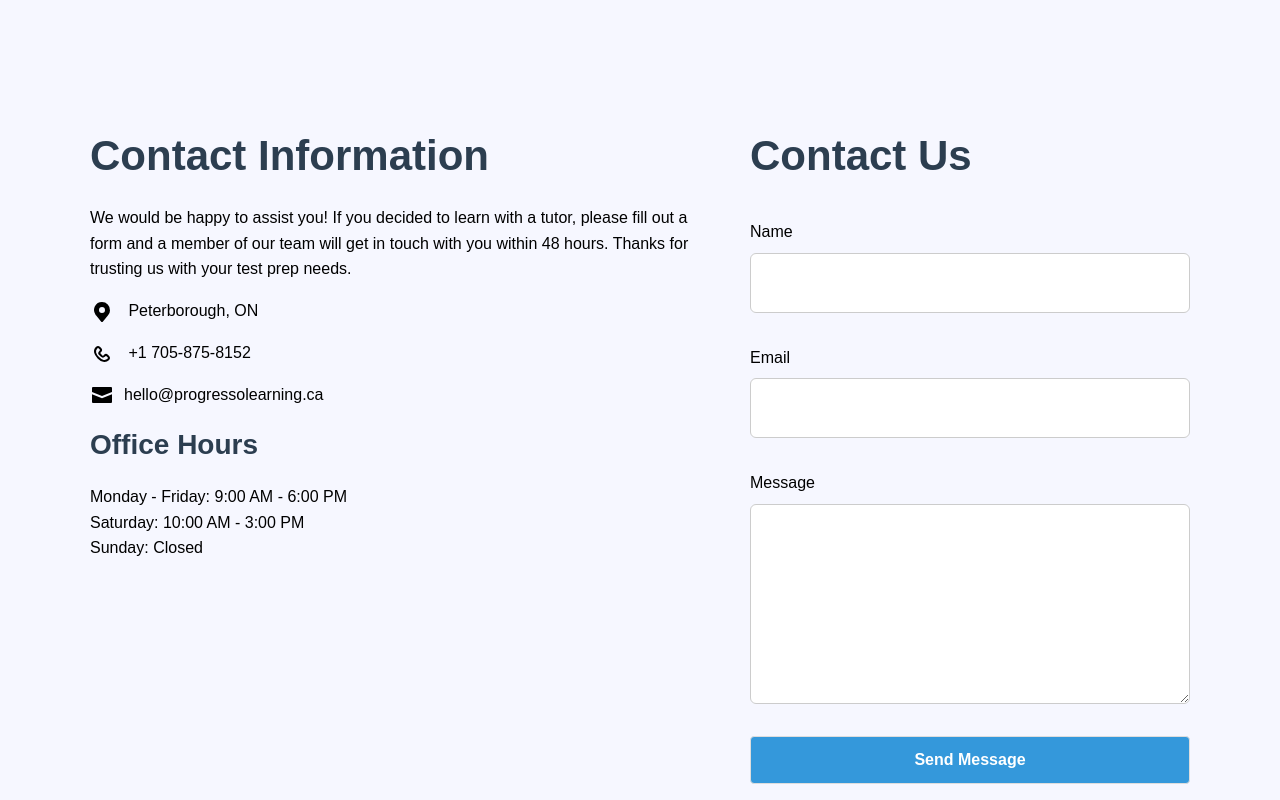
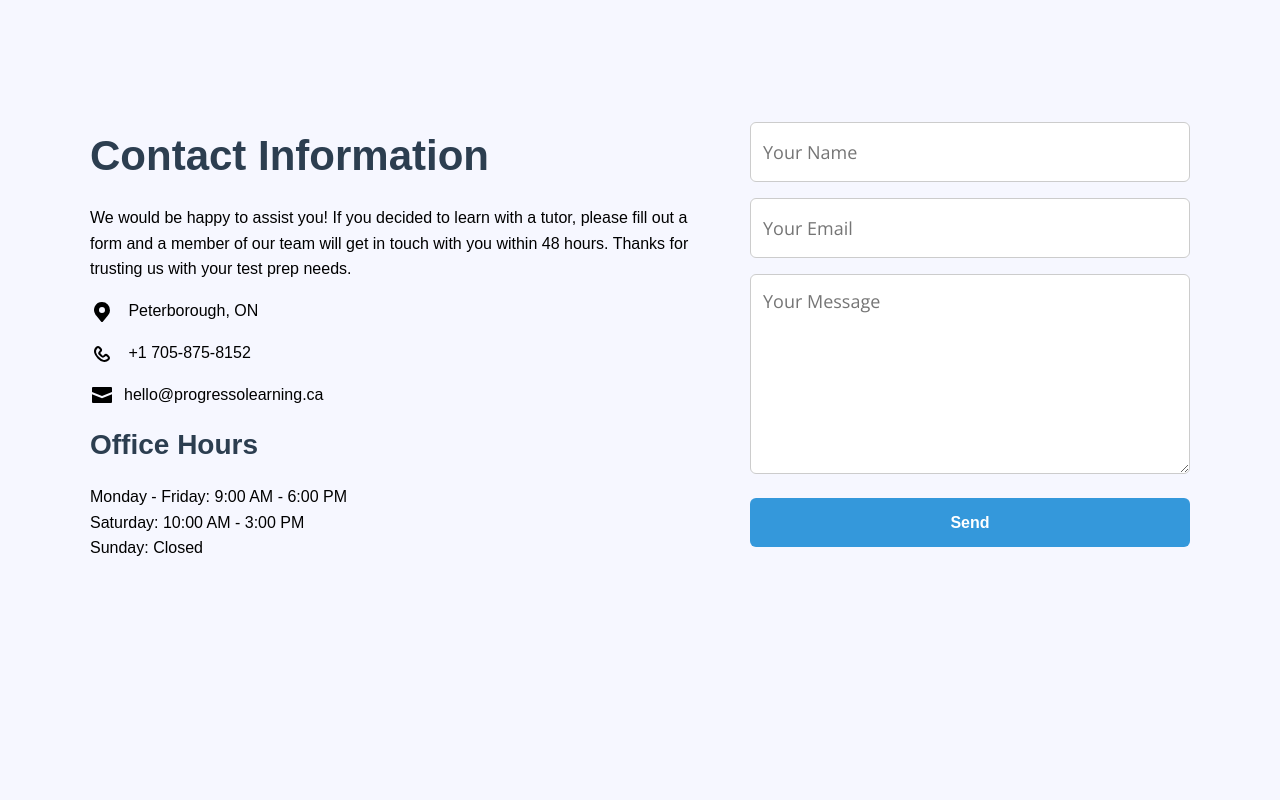
Before and after one commit to bahar-dc/learn-react, a React (Create React App) app: page /#/contact in a window 1280 px wide. Shown: the part 680-1480 px from the top of the page. Built offline with nearby package versions, Linux system fonts and the light colour scheme.

Commit message:
Update ContactForm.jsx

```diff
--- a/src/Components/ContactForm.jsx
+++ b/src/Components/ContactForm.jsx
@@ -1,47 +1,96 @@
-import React, {  useRef } from 'react';
+import React, { useState, useRef } from 'react';
 import emailjs from '@emailjs/browser';
 
+// export const ContactForm = () => {
+//   const form = useRef();
+
+//   const sendEmail = (e) => {
+//     e.preventDefault();
+
+//     emailjs
+//       .sendForm('service_5rfgvvb', 'template_facpitm', form.current, {
+//         publicKey: 'PmnGQS0cZ8bZATe2u',
+//       })
+//       .then(
+//         () => {
+//           console.log('SUCCESS!');
+//         },
+//         (error) => {
+//           console.log('FAILED...', error.text);
+//         },
+//       );
+//   };
+
+
+//   return (
+//     <div>
+//       <h2>Contact Us</h2>
+//       <form ref={form} onSubmit={sendEmail}>
+//         <div className="form-group">
+//           <label>Name</label>
+//           <input type="text" name="user_name" />
+//         </div>
+//         <div className="form-group">
+//         <label>Email</label>
+//         <input type="email" name="user_email" />
+//         </div>
+//         <div className="form-group">
+//           <label>Message</label>
+//           <textarea name="message" />
+//         </div>
+//         <div className="form-group">
+//         <input type="submit" value="Send Message" />
+//         </div>
+//       </form>
+//     </div>
+//   );
+// };
+
+
 export const ContactForm = () => {
-  const form = useRef();
+  const [message, setMessage] = useState("");
+  const [messageType, setMessageType] = useState("");
 
-  const sendEmail = (e) => {
-    e.preventDefault();
+  const handleSubmit = (event) => {
+    event.preventDefault();
 
     emailjs
-      .sendForm('service_5rfgvvb', 'template_facpitm', form.current, {
-        publicKey: 'PmnGQS0cZ8bZATe2u',
-      })
+      .sendForm(
+        "service_5rfgvvb",
+        "template_facpitm",
+        event.target,
+        "PmnGQS0cZ8bZATe2u"
+      )
       .then(
-        () => {
-          console.log('SUCCESS!');
+        (response) => {
+          setMessage("Message sent successfully!");
+          setMessageType("success");
+          event.target.reset(); // Clear form after success
         },
         (error) => {
-          console.log('FAILED...', error.text);
-        },
+          setMessage("Failed to send message. Please try again.");
+          setMessageType("error");
+        }
       );
   };
 
-
   return (
     <div>
-      <h2>Contact Us</h2>
-      <form ref={form} onSubmit={sendEmail}>
-        <div className="form-group">
-          <label>Name</label>
-          <input type="text" name="user_name" />
-        </div>
-        <div className="form-group">
-        <label>Email</label>
-        <input type="email" name="user_email" />
-        </div>
-        <div className="form-group">
-          <label>Message</label>
-          <textarea name="message" />
-        </div>
-        <div className="form-group">
-        <input type="submit" value="Send Message" />
-        </div>
+      <form onSubmit={handleSubmit}>
+        <input type="text" name="user_name" placeholder="Your Name" required />
+        <input type="email" name="user_email" placeholder="Your Email" required />
+        <textarea name="message" placeholder="Your Message" required></textarea>
+        <button type="submit">Send</button>
       </form>
+
+      {message && (
+        <p style={{
+          color: messageType === "success" ? "green" : "red",
+          marginTop: "10px"
+        }}>
+          {message}
+        </p>
+      )}
     </div>
   );
 };
```
